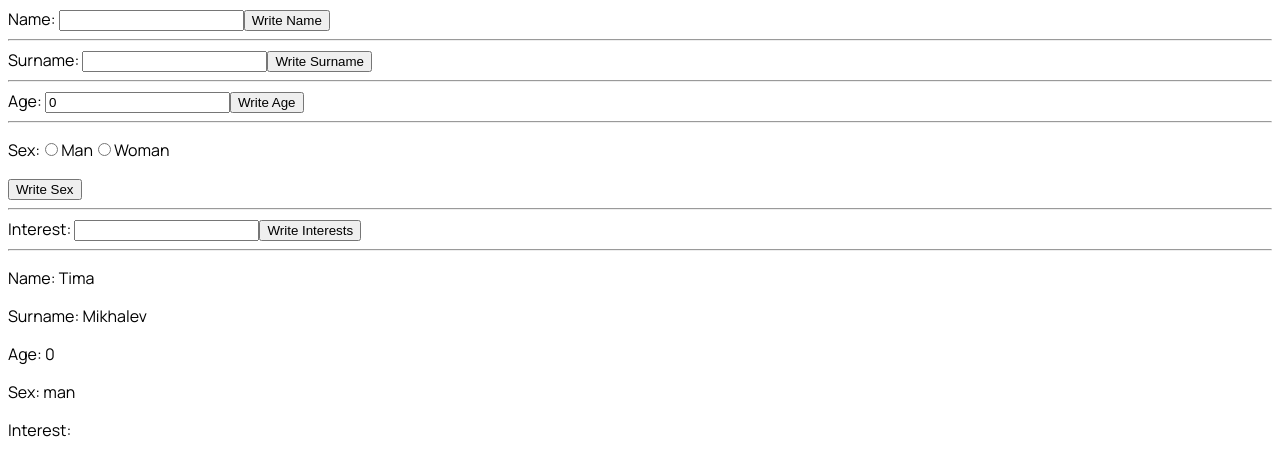
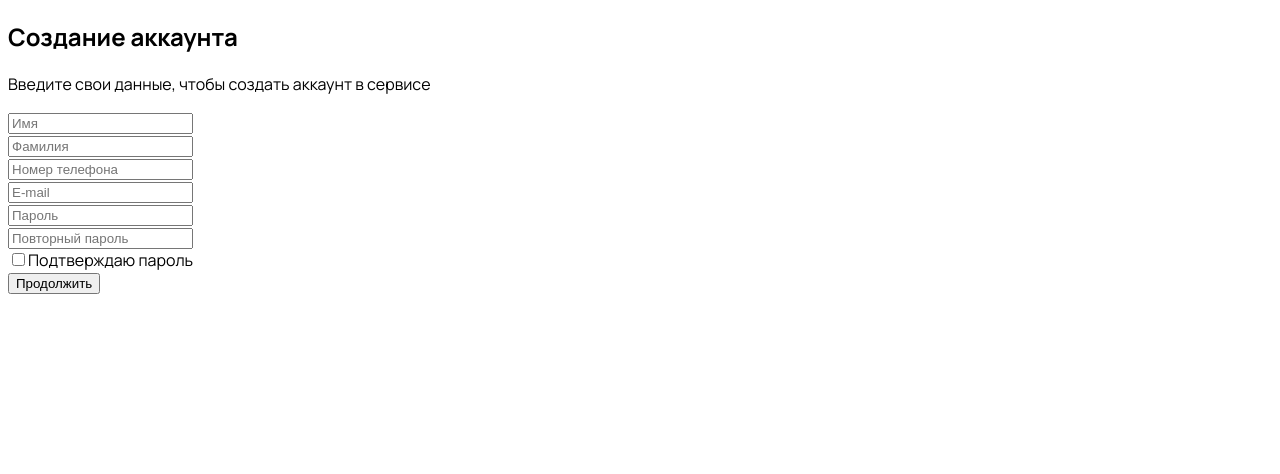
Before and after one commit to TimofeyMikhalev/React-learn, a React (Vite) app in the folder metrica-react/: page / in a window 1280 px wide. Shown: the top 474 px of the page. Built offline with nearby package versions, Linux system fonts and the light colour scheme.

Commit message:
[Challenge] Registration form #1

```diff
--- a/metrica-react/index.html
+++ b/metrica-react/index.html
@@ -11,6 +11,7 @@
   <body>
     <div id="root"></div>
     <div id="rootTwo"></div>
+    <div id="rootThree"></div>
     <script type="module" src="/src/index.jsx"></script>
   </body>
 </html>
--- /dev/null
+++ b/metrica-react/src/Regestracia.jsx
@@ -0,0 +1,47 @@
+import React, {useState} from "react";
+
+
+function Regestration() {
+    const [reg, setReges] = useState('')
+
+    function handleName(e) {
+        console.log(e.target.value)
+    }
+    function handleSurname(e) {
+        console.log(e.target.value)
+    }
+    function handlePhone(e) {
+        console.log(e.target.value)
+    }
+
+    function displayCheck() {
+
+    }
+
+    return (
+        <>
+            <h2>Создание аккаунта</h2>
+            <p>Введите свои данные, чтобы создать аккаунт в сервисе</p>
+
+            <form>
+                <input type="text" name="name" id="name" placeholder="Имя" onChange={handleName} />
+                <br />
+                <input type="text" name="surname" id="surname" placeholder="Фамилия" onChange={handleSurname} />
+                <br />
+                <input type="tel" name="tel" id="tel" placeholder="Номер телефона" onChange={handlePhone} />
+                <br />
+                <input type="email" name="email" id="email" placeholder="E-mail" />
+                <br />
+                <input type="password" name="password" id="password" placeholder="Пароль" />
+                <br />
+                <input type="password" name="rippasport" id="rippasport" placeholder="Повторный пароль" />
+                <br />
+                <input type="checkbox" name="myCheckbox" defaultChecked={false} />Подтверждаю пароль
+                <br />
+                <button type="submit" onClick={displayCheck}>Продолжить</button>
+            </form>
+        </>
+    )
+}
+
+export default Regestration;
--- a/metrica-react/src/index.jsx
+++ b/metrica-react/src/index.jsx
@@ -3,14 +3,20 @@ import App from './App.jsx'
 import './index.css'
 import './reset.css'
 import BIO from './BIO.jsx'
+import Regestration from './Regestracia.jsx'
 
 const root = createRoot(document.getElementById('root'))
 const rootTwo = createRoot(document.getElementById('rootTwo'))
+const rootThree = createRoot(document.getElementById('rootThree'))
 
 // root.render(
 //   <App />
 // )
 
-rootTwo.render(
-  <BIO />
+// rootTwo.render(
+//   <BIO />
+// )
+
+rootThree.render(
+  <Regestration />
 )
```
